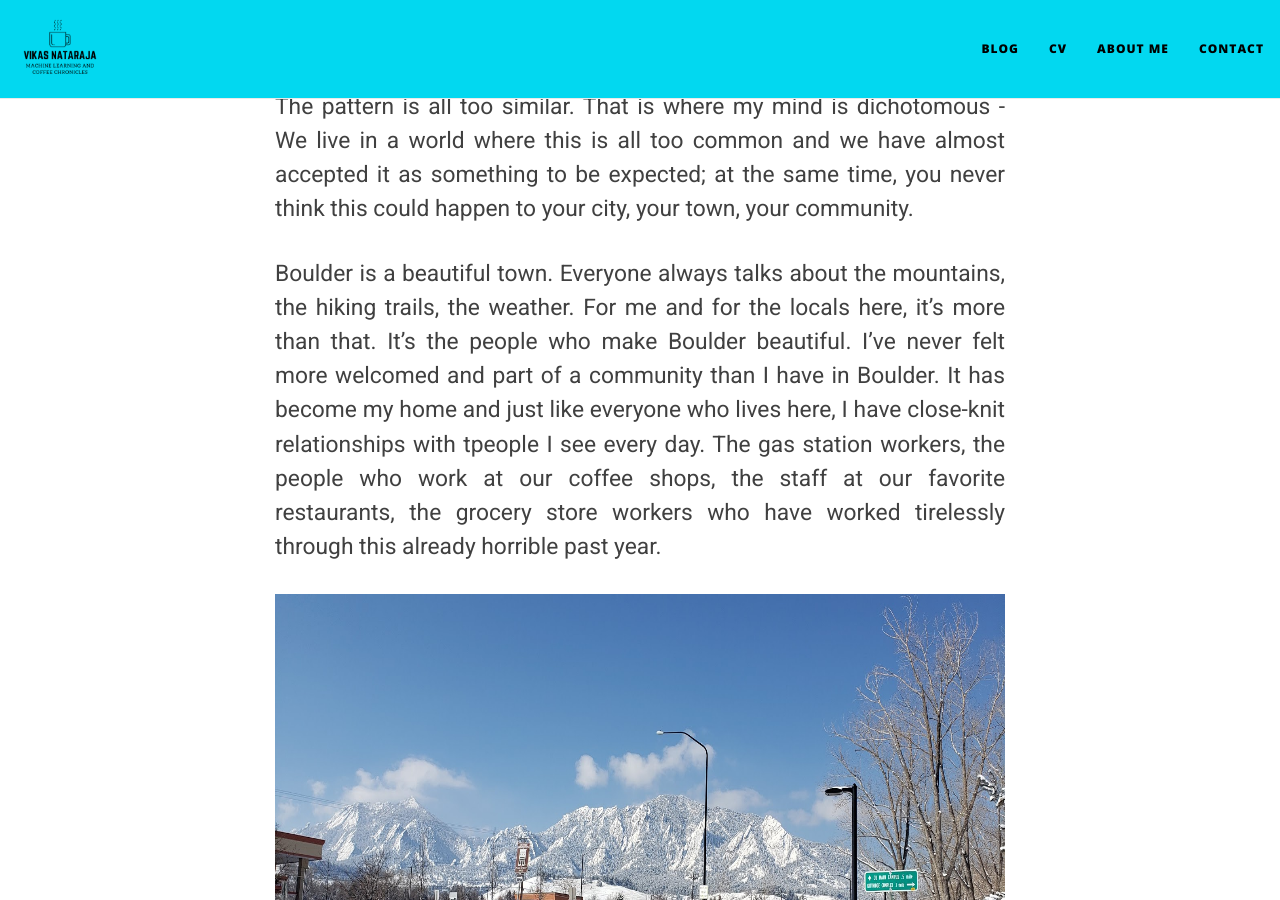
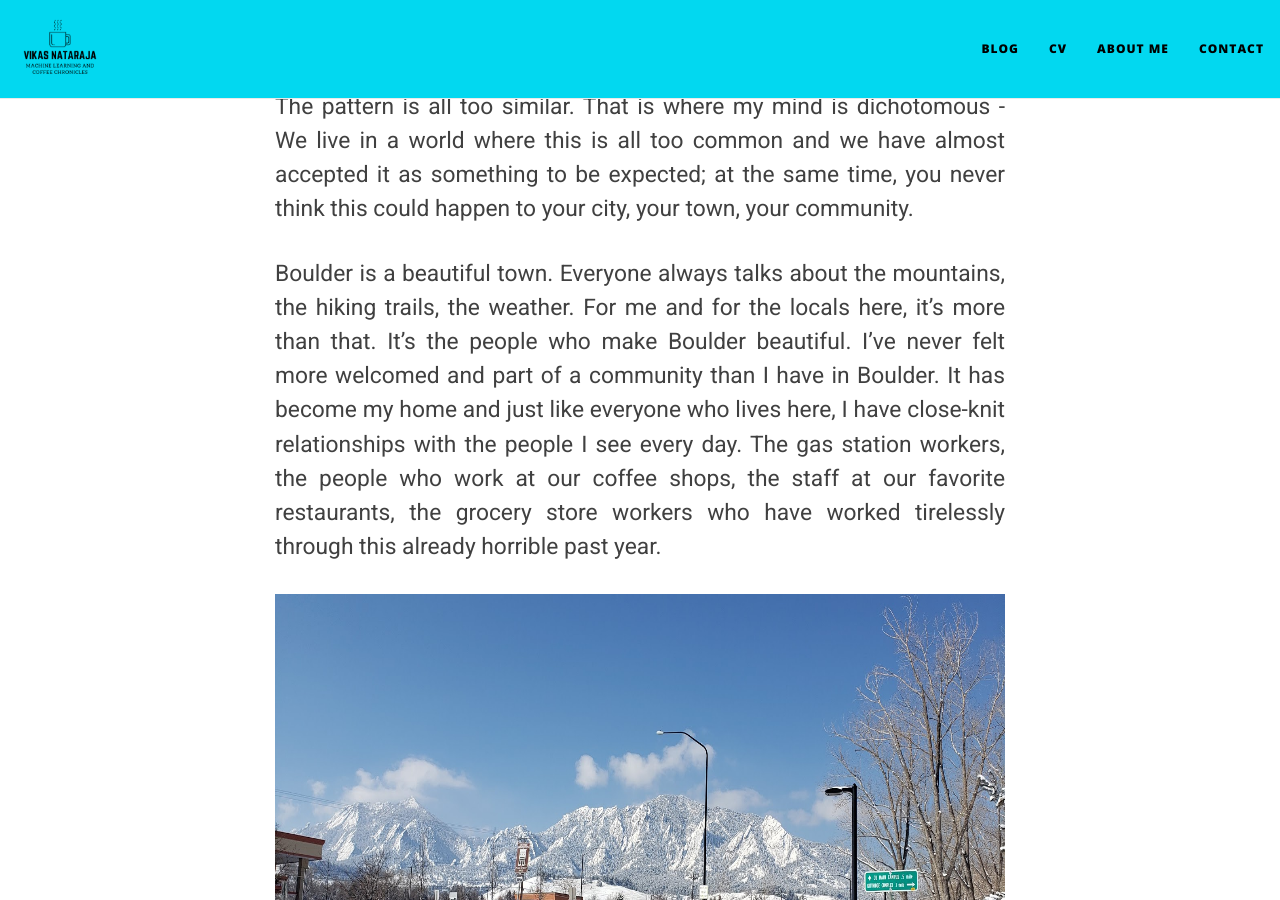
Before and after one commit to vikasnataraja/vikasnataraja.github.io, a Jekyll site: the page built from _posts/2021-03-23-Boulder-CO-King-Soopers-Shooting.md, in a window 1280 px wide and 900 px high, scrolled down 933 px. Built offline with Jekyll 4.4.1, drawn with Linux system fonts in a browser that asks for light colours; nearby versions of some CDN libraries; comment, search, counter and statistics services are not loaded.

Commit message:
fix typo

```diff
--- a/_posts/2021-03-23-Boulder-CO-King-Soopers-Shooting.md
+++ b/_posts/2021-03-23-Boulder-CO-King-Soopers-Shooting.md
@@ -10,7 +10,7 @@ Back in August 2018, I was flying from Boston to Denver with my brother and his
 
 Nearly three years on, I am heartbroken to see what has just happened. [Boulder has had a mass shooting](https://www.nytimes.com/live/2021/03/23/us/boulder-colorado-shooting/). I know Colorado is, unfortunately, not a stranger to mass shootings, just like the rest of the nation. I still remember reading about the Columbine school shooting years after it had happened, as well as the Aurora shooting in 2012. I was here in Boulder, in May 2019, studying at the Norlin Library when the STEM School in Highlands Ranch had a mass shooting and I was plugged into Twitter, in disbelief. Just last week, Atlanta had a race-related shooting. The pattern is all too similar. That is where my mind is dichotomous - We live in a world where this is all too common and we have almost accepted it as something to be expected; at the same time, you never think this could happen to your city, your town, your community.
 
- Boulder is a beautiful town. Everyone always talks about the mountains, the hiking trails, the weather. For me and for the locals here, it's more than that. It's the people who make Boulder beautiful. I've never felt more welcomed and part of a community than I have in Boulder. It has become my home and just like everyone who lives here, I have close-knit relationships with tpeople I see every day. The gas station workers, the people who work at our coffee shops, the staff at our favorite restaurants, the grocery store workers who have worked tirelessly through this already horrible past year.
+ Boulder is a beautiful town. Everyone always talks about the mountains, the hiking trails, the weather. For me and for the locals here, it's more than that. It's the people who make Boulder beautiful. I've never felt more welcomed and part of a community than I have in Boulder. It has become my home and just like everyone who lives here, I have close-knit relationships with the people I see every day. The gas station workers, the people who work at our coffee shops, the staff at our favorite restaurants, the grocery store workers who have worked tirelessly through this already horrible past year.
 
 <figure align="center">
   <img width="1000" height="500" src="/assets/img/boulder/mountains2.jpg" alt="Flatiron Mountains in Boulder, CO">
```
